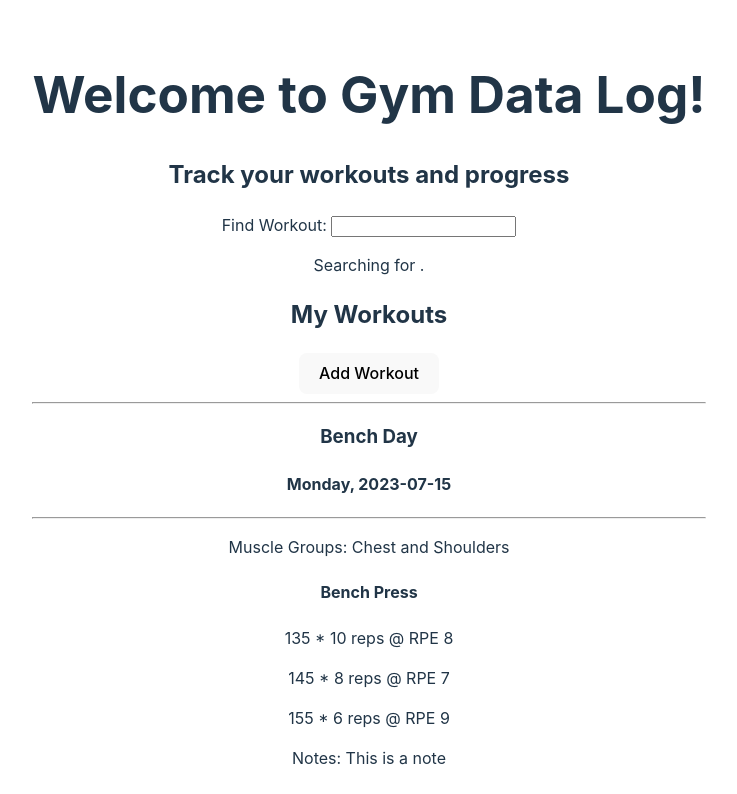
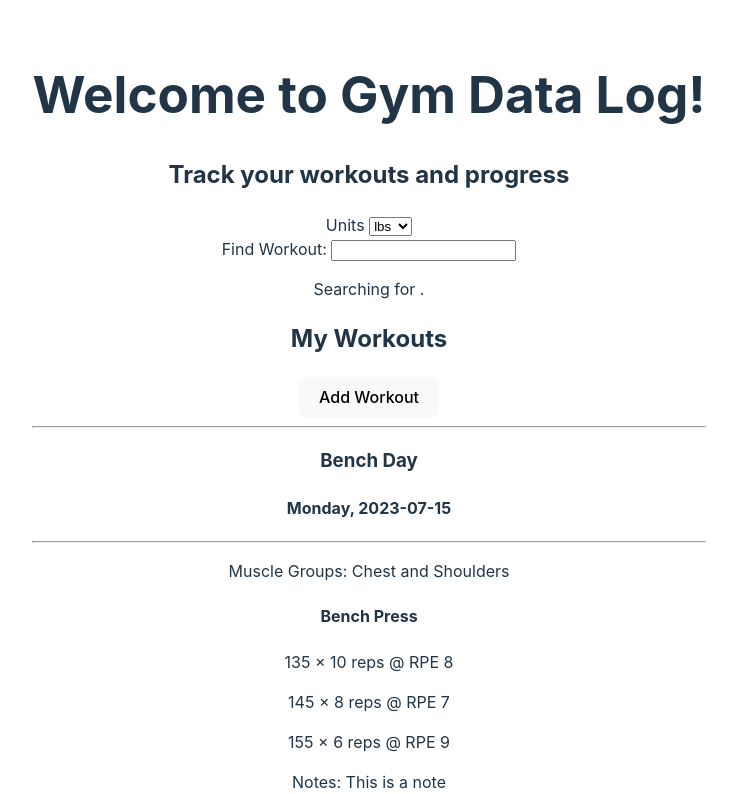
Before and after one commit to kyleanicholson/gym-data-log, a React (Vite) app: page / in a window 1280 px wide. Shown: the top 794 px of the page, without its empty margins (271-1008 px from the left). Built offline with nearby package versions, Linux system fonts and the light colour scheme.

Commit message:
Add units (kg/lb) field

```diff
--- a/src/App.jsx
+++ b/src/App.jsx
@@ -11,18 +11,36 @@ const App = () => {
   const handleSearch = (event) => {
     console.log(event.target.value);
   };
+
   return (
     <div>
       <h1>Welcome to {getTitle(title)}!</h1>
       <h2>{subtitle}</h2>
+      <SetUnits />
       <Search onSearch={handleSearch} />
       <h2>My Workouts</h2>
-      <button>Add Workout</button>
+      <button type="button">Add Workout</button>
       <div id="workout-list">
         <WorkoutList workouts={workouts} />
       </div>
     </div>
   );
+};
+
+const SetUnits = (props) => {
+  const handleChange = (event) => {
+    // eslint-disable-next-line react/prop-types
+    props.onUnitsChange(event);
+  };
+  return (
+    <div>
+      <label htmlFor="units">Units </label>
+      <select id="units" onChange={handleChange} >
+        <option value="lbs">lbs</option>
+        <option value="kgs">kgs</option>
+      </select>
+    </div>
+  )
 };
 
 const Exercise = (props) => (
@@ -31,7 +49,7 @@ const Exercise = (props) => (
     <div className="exercise-details">
       {props.exercise.sets.map((set, index) => (
         <p key={index} className="set-details">
-          <span className="set-weight">{set.weight} * </span>
+          <span className="set-weight">{set.weight} &times; </span>
           <span className="set-reps">{set.reps} reps @ </span>
           <span className="set-rpe">RPE {set.rpe}</span>
         </p>
```
